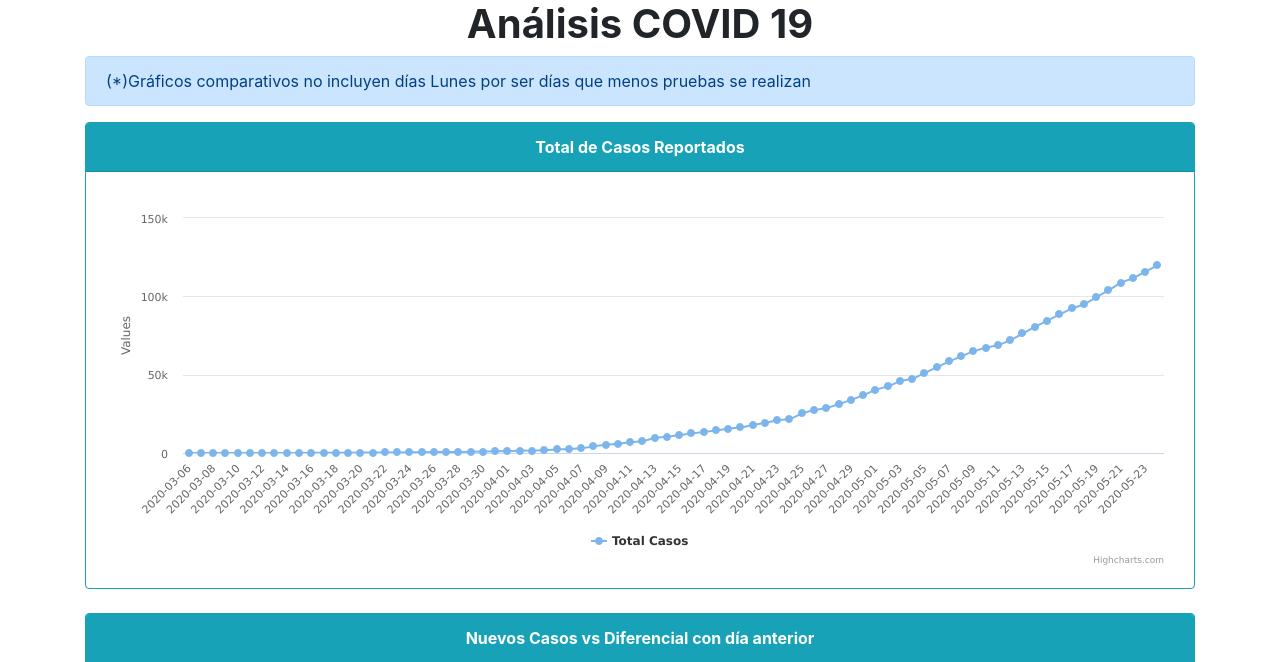
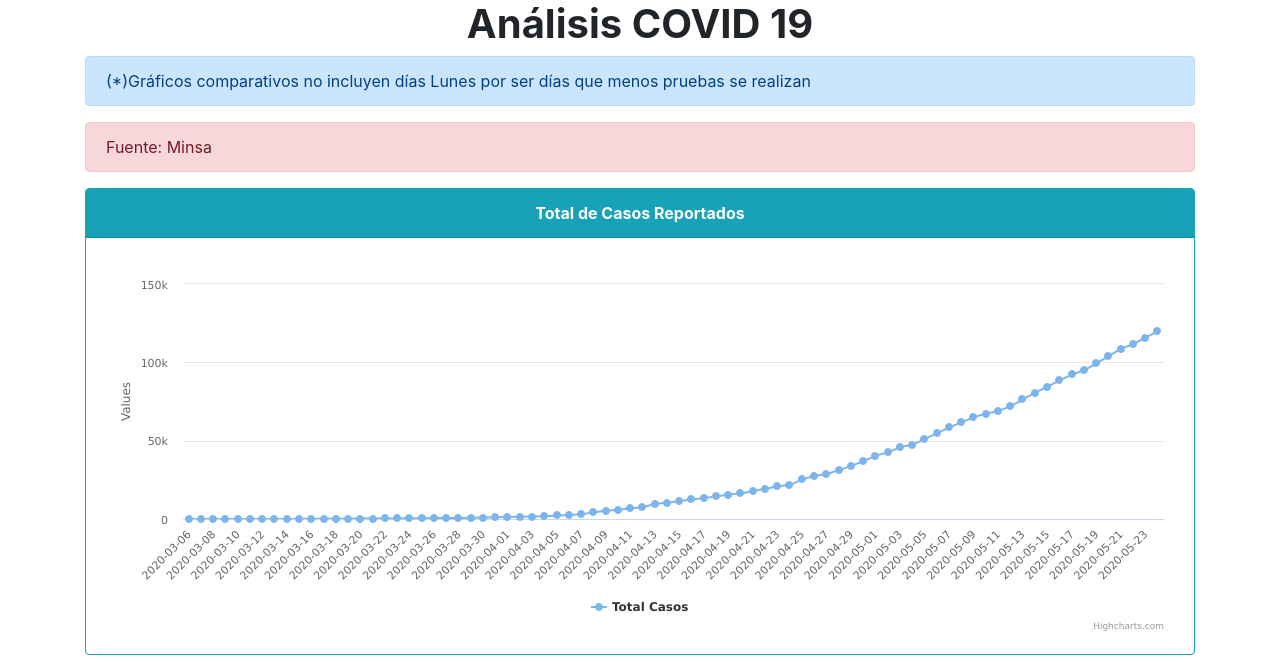
Before and after one commit to juan-salvador/data-analysis-covid, a PHP site: page / in a window 1280 px wide. Shown: the top 662 px of the page. Run offline with PHP 8.4, Linux system fonts and the light colour scheme.

Commit message:
feat(source):Add source minsa

```diff
--- a/app/index.php
+++ b/app/index.php
@@ -77,6 +77,9 @@
         <h1 class="text-center font-weight-bold">Análisis COVID 19</h1>
         <div class="alert alert-primary" role="alert">
             (*)Gráficos comparativos no incluyen días Lunes por ser días que menos pruebas se realizan
+        </div>
+        <div class="alert alert-danger" role="alert">
+            Fuente: Minsa
         </div>
     <!--asdasd !-->
     <div class="row row-cols-1 row-cols-md-1">
```
